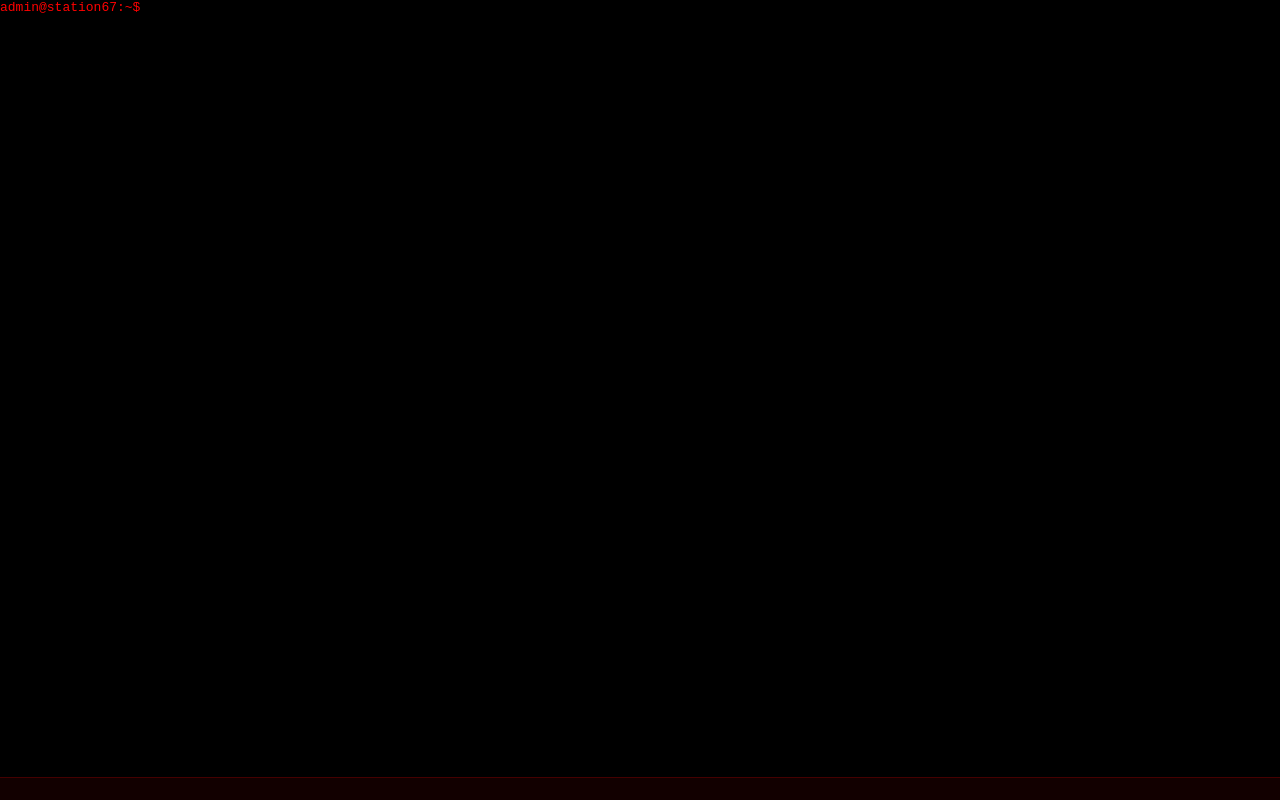
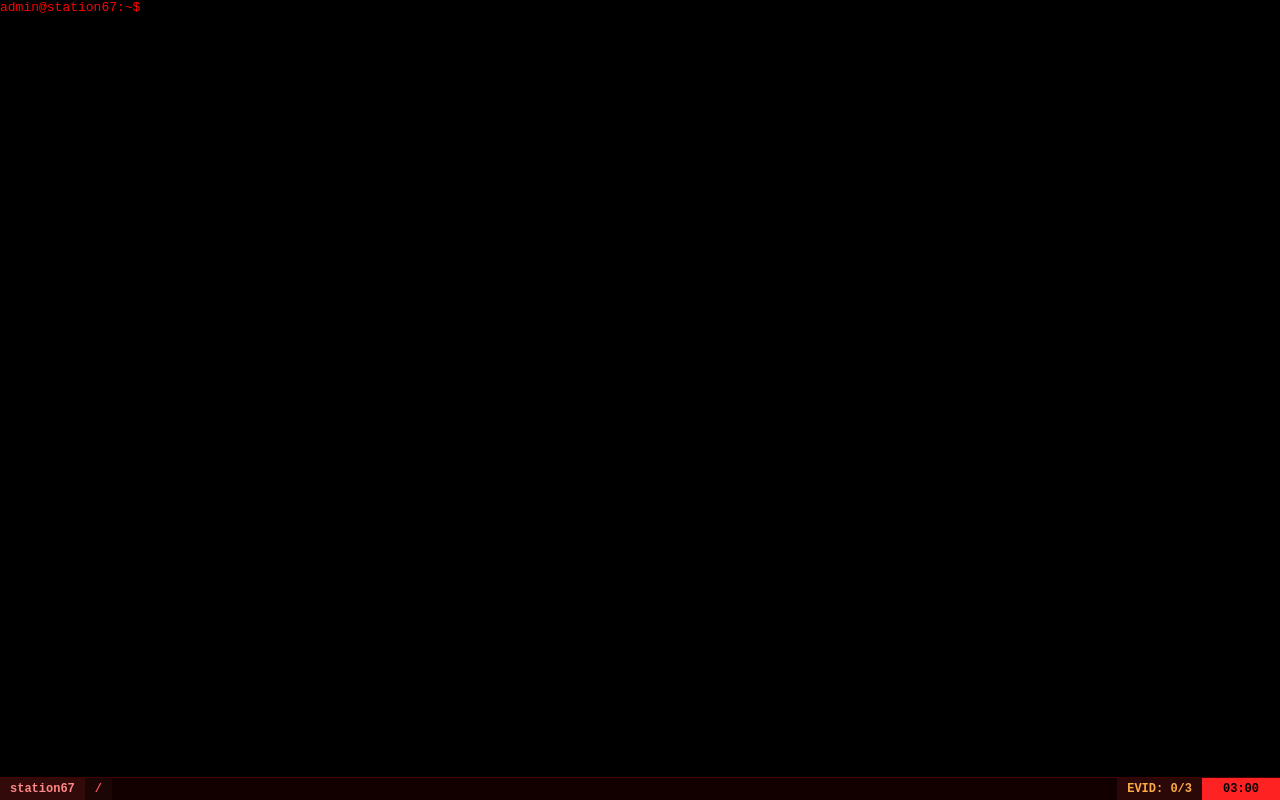
Before and after one commit to xxeisenberg/3am, a plain HTML site: page index.html in a window 1280 px wide. Drawn offline with Linux system fonts and the light colour scheme.

Commit message:
Add hostname, path , evidence counter and timer[almost] to the statusbar.

```diff
--- a/index.html
+++ b/index.html
@@ -11,7 +11,16 @@
         <div id="body">
             <div id="input-line">admin@station67:~$ </div>
         </div>
-        <div class="status"></div>
+        <div class="status">
+            <div class="status-left">
+                <span class="seg seg-host">station67</span>
+                <span class="seg seg-path" id="sg-path">/</span>
+            </div>
+            <div class="status-right">
+                <span class="seg seg-evidence" id="sg-evid">EVID: 0/3</span>
+                <span class="seg seg-timer" id="sg-timer">03:00</span>
+            </div>
+        </div>
     </div>
     <script type="module" src="script.js"></script>
 </body>
--- a/script.js
+++ b/script.js
@@ -148,13 +148,17 @@ const executeCommand = (input, curr) => {
           return "You are at the root directory.";
         }
         current = curr.parent;
+        updatePath();
         return "";
       }
 
       const result = curr.getChild(args[0]);
 
-      if (result.isDir) {
+      if (result?.isDir) {
         current = result;
+        updatePath();
+      } else {
+        return `No directory named ${args[0]} is here.`;
       }
 
       return "";
@@ -171,3 +175,17 @@ const executeCommand = (input, curr) => {
       return `Command not found: ${command}`;
   }
 };
+
+const getPath = (node) => {
+  if (node === root) {
+    return "/";
+  }
+
+  const fullPath = "/" + node.name;
+
+  return fullPath;
+};
+
+const updatePath = () => {
+  $("sg-path").textContent = getPath(current);
+};
--- a/style.css
+++ b/style.css
@@ -41,3 +41,36 @@ body {
     user-select: none;
     font-weight: bold;
 }
+
+.status-left, .status-right {
+    display: flex;
+    align-items: stretch;
+}
+
+.seg {
+    padding: 0 10px;
+    display: flex;
+    align-items: center;
+}
+
+.seg-host {
+    background: #330a0a;
+    color: #ff8888;
+}
+
+.seg-path {
+    background: #1c0505;
+    color: #ff5555;
+}
+
+.seg-evidence {
+    background: #2a0808;
+    color: #ffaa44;
+}
+
+.seg-timer {
+    background: #ff2222;
+    color: #000000;
+    min-width: 58px;
+    justify-content: center;
+}
```
